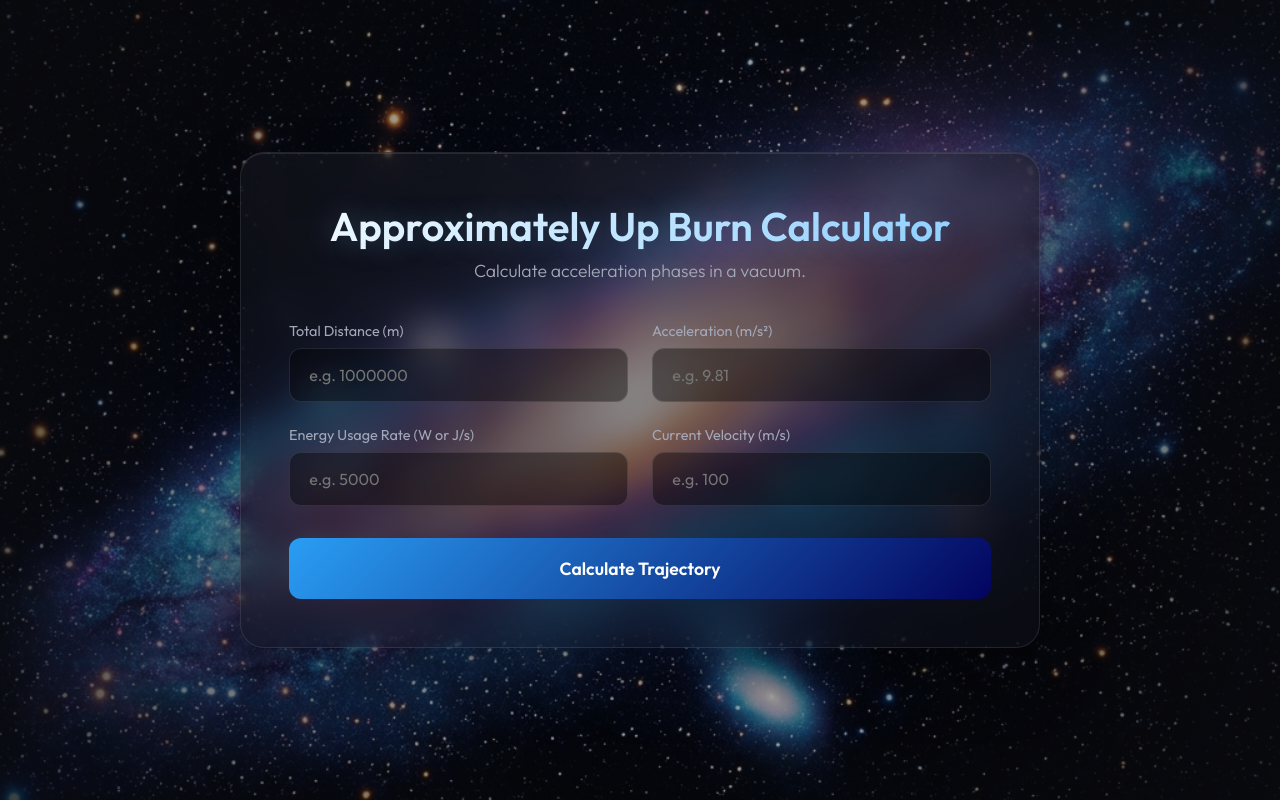
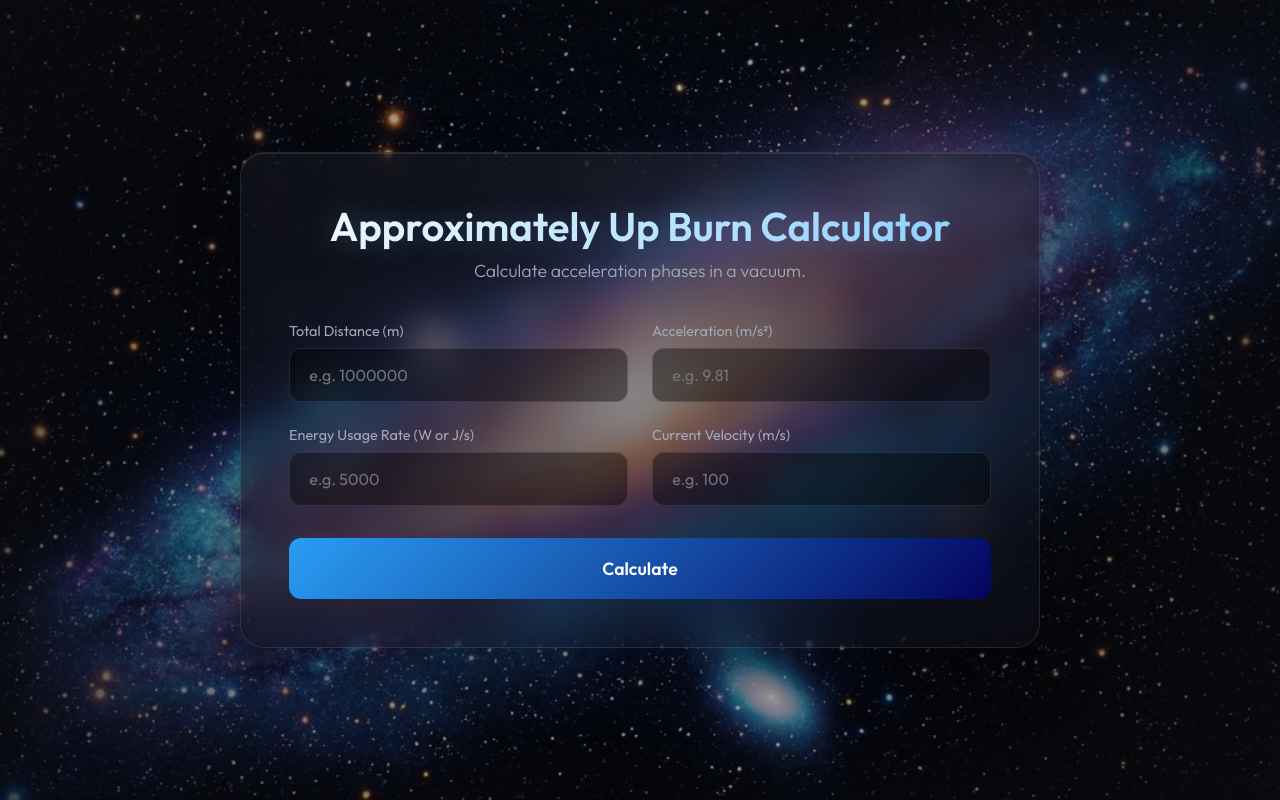
Before and after one commit to smichaelrogers/approx-up-calc, a plain HTML site: page index.html in a window 1280 px wide. Drawn offline with Linux system fonts and the light colour scheme.

Commit message:
fix button text

```diff
--- a/index.html
+++ b/index.html
@@ -36,7 +36,7 @@
                 </div>
             </div>
             <button type="submit" class="submit-btn">
-                <span>Calculate Trajectory</span>
+                <span>Calculate</span>
                 <div class="btn-glow"></div>
             </button>
         </form>
```
